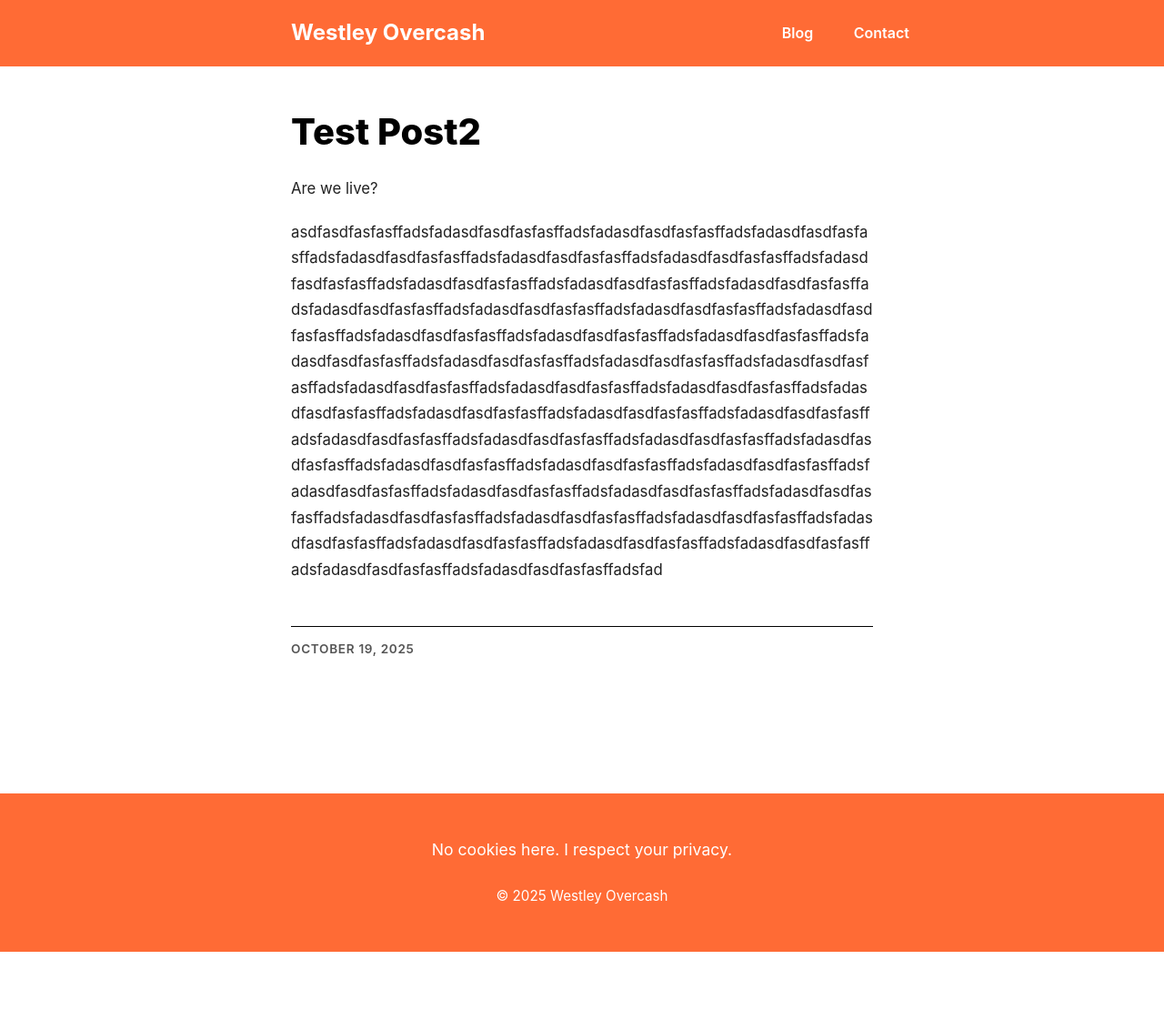
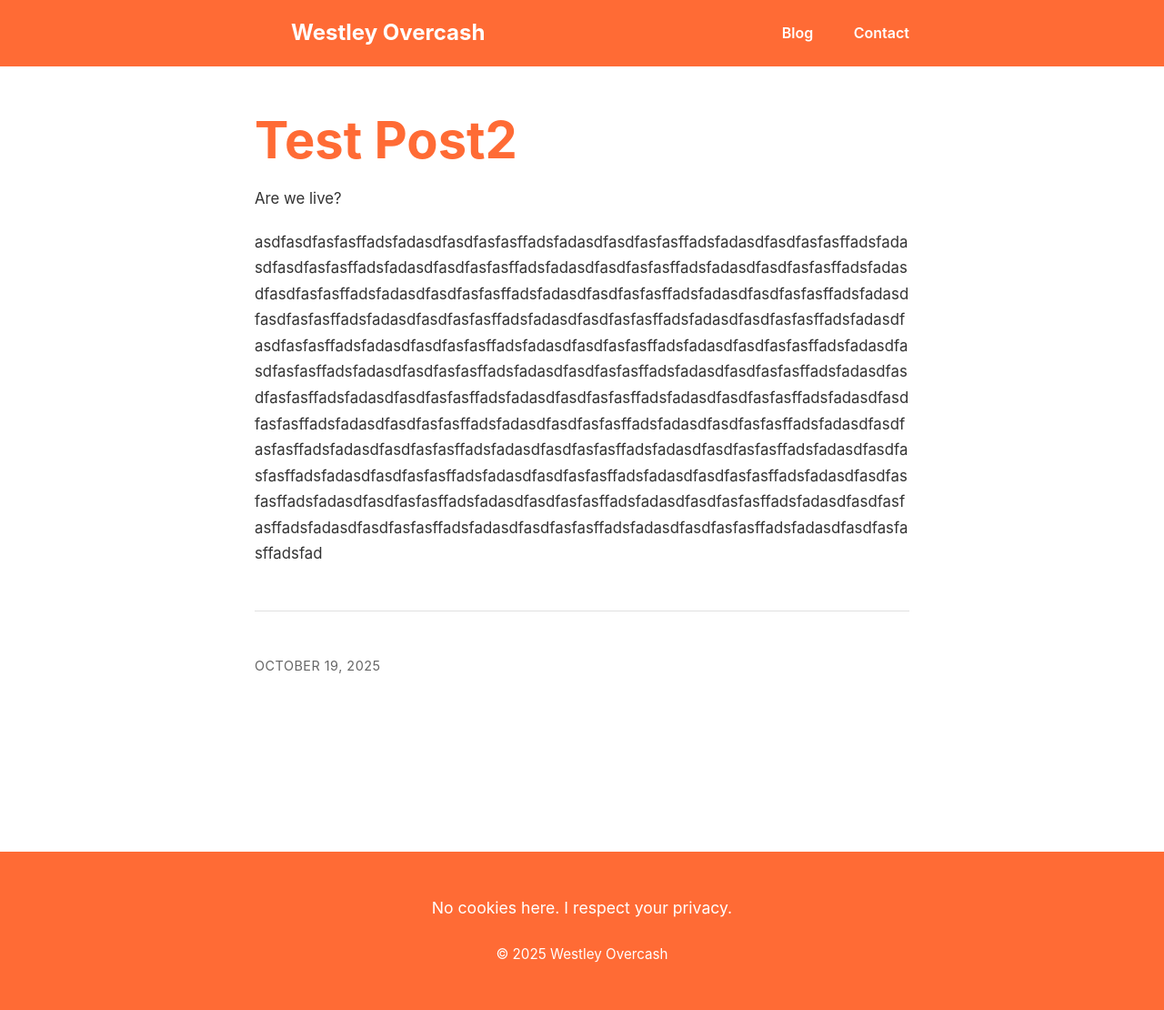
Before and after one commit to westleyovercash/westleyovercash.github.io, a Jekyll site: the page built from _posts/2025-10-19-test-post2.md, in a window 1280 px wide. Shown: the whole page at 91% size. Built offline with Jekyll 4.4.1, drawn with Linux system fonts in a browser that asks for light colours; before the commit the page ends 1046 px from its top, so only the background shows below that.

Commit message:
Update post.html

```diff
--- a/_layouts/post.html
+++ b/_layouts/post.html
@@ -2,19 +2,16 @@
 layout: default
 ---
 
-<article style="max-width: 800px; margin: 0 auto; padding: 0 40px;">
-  <h1 style="font-size: 2.5rem; margin-bottom: 1.5rem; font-weight: 800; color: #000;">
-    {{ page.title }}
-  </h1>
+<article style="margin-bottom: 4rem;">
+  <h1 style="margin-bottom: 1rem; color: #ff6b35;">{{ page.title }}</h1>
 
-  <div class="post-content" style="font-size: 1.15rem; line-height: 1.8; color: #222;">
+  <div style="margin-bottom: 2rem;">
     {{ content }}
   </div>
 
-  {% if page.date %}
-  <hr style="margin: 3rem 0 0.5rem 0; border: none; border-top: 1.5px solid #000; width: 100%;">
-  <p style="text-transform: uppercase; font-size: 0.85rem; color: #555; letter-spacing: 0.05em; font-weight: 600; margin-top: 0.8rem;">
+  <hr style="margin: 3rem 0; border: none; border-top: 1px solid #e0e0e0;">
+
+  <p style="text-transform: uppercase; font-size: 0.9rem; color: #666; letter-spacing: 0.5px; text-align: left;">
     {{ page.date | date: "%B %d, %Y" }}
   </p>
-  {% endif %}
 </article>
```
